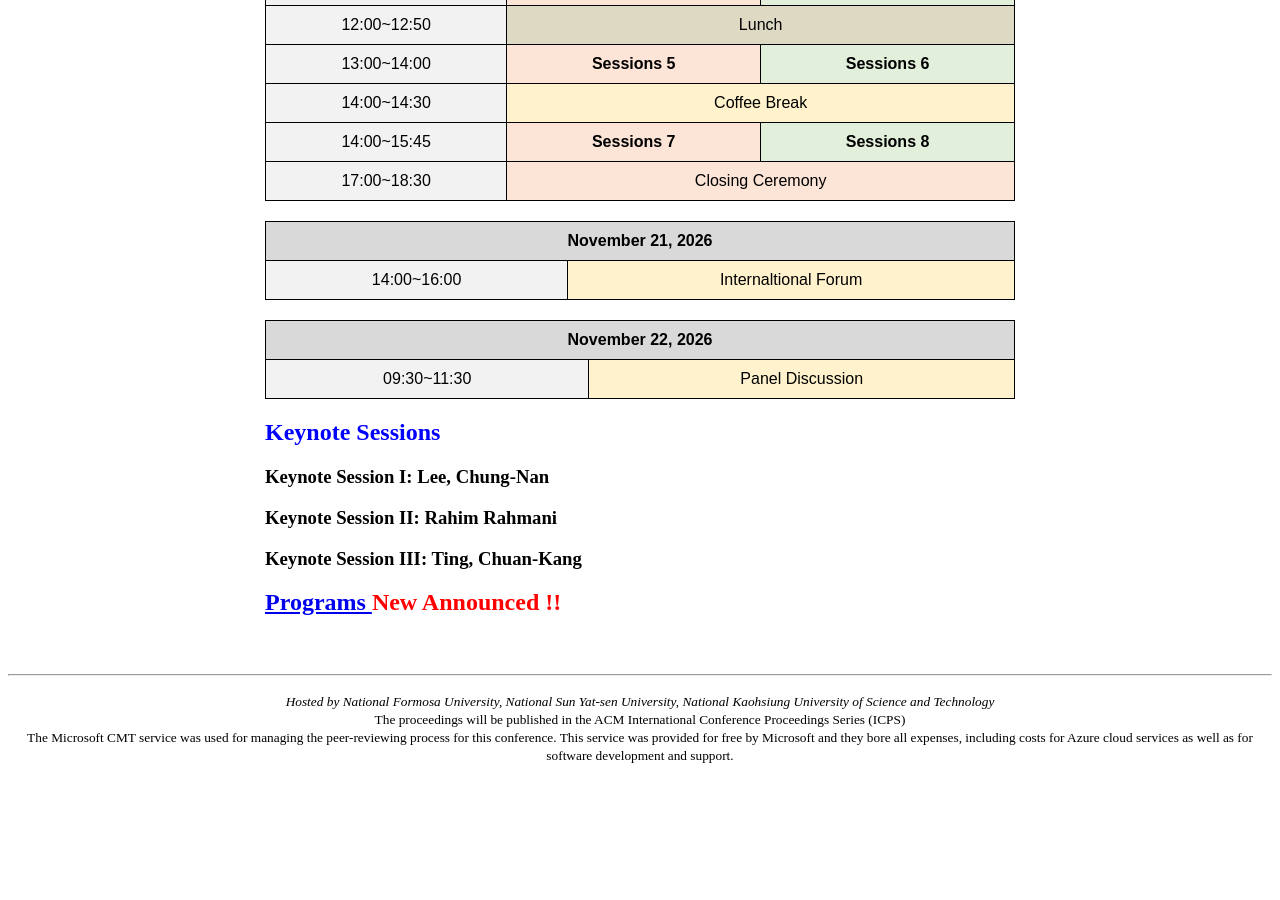
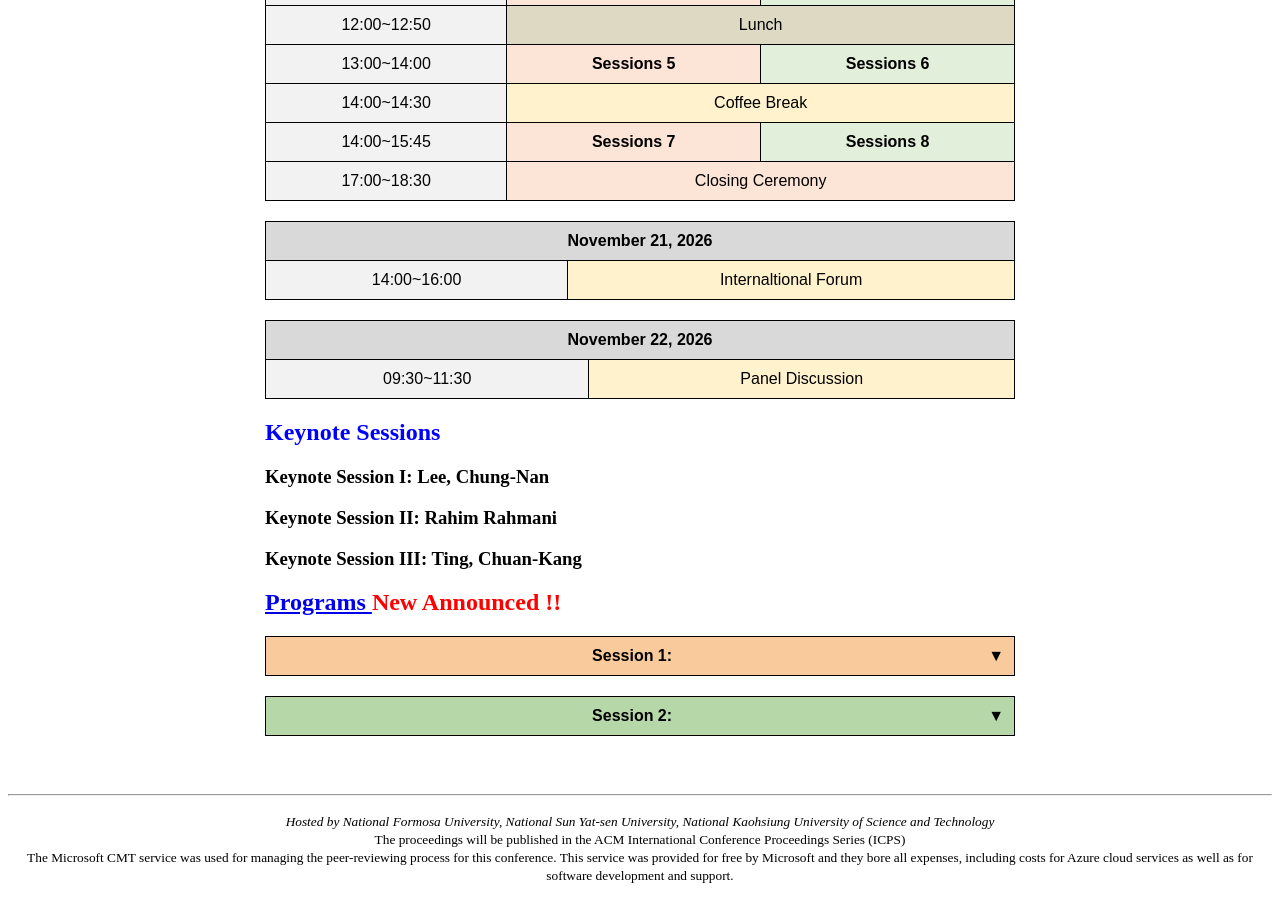
Before and after one commit to icea-conf/2026, a Jekyll site: the page built from program/index.html, in a window 1280 px wide and 900 px high, scrolled down 992 px. Built offline with Jekyll 4.4.1, drawn with Linux system fonts in a browser that asks for light colours; before the commit the page ends 1772 px from its top, so only the background shows below that; some of the changed lines change nothing that is shown.

Commit message:
Update index.html

```diff
--- a/program/index.html
+++ b/program/index.html
@@ -431,10 +431,10 @@
           background-color: #e2efda;
         }
       </style>
-<!--
+
       <table class="dropdown-table" id="session1">
         <tr class="dropdown-title" id="title1" onclick="toggleDropdown('session1', this)">
-          <td colspan="1">
+          <td colspan="2">
             Session 1:
             <span class="indicator" style="float: right">▼</span>
           </td>
@@ -444,49 +444,40 @@
             <th style="border: 1px solid black">Title and Authors</th>
           </tr>
           <tr class="eneos-main">
-            <td>
-              <b>Multiform Multi-Objective Search Economics Algorithm</b>
+            <td> ID: 11 </td><td>
+              <b>  Multiform Multi-Objective Search Economics Algorithm</b>
               <br/>
-              Die-Ting Lin, Min-Qi Du, Chun-Wei Tsai
+
             </td>
           </tr>
           <tr class="eneos-main">
-            <td>
+            <td> ID: 21 </td><td>
               <b>
-                Multi-level Multimodal Sow Estrus Detection System
+                 Multi-level Multimodal Sow Estrus Detection System
               </b>
               <br/>
-              Whai-En Chen, Shih-Che Lin
+
             </td>
           </tr>
           <tr class="eneos-main">
-           <td>
+           <td> ID: 18 </td><td>
               <b>
-                Threshold-Triggered Cycles as Endogenous Relaxation Experiments: Mining a Biological Methanation Rate from Quantized Pressure
+                 Threshold-Triggered Cycles as Endogenous Relaxation Experiments: Mining a Biological Methanation Rate from Quantized Pressure
               </b>
               <br/>
-              Cheng-Yu Li, Chun-Hao Chen, Cheng-Yuan Hung, Yen-Jie Huang
+
             </td>
           </tr>
           <tr class="eneos-main">
-           <td>
+           <td> ID: 32 </td><td>
               <b>
                 A Hybrid NSGA-II with 3D K-Means for Dynamic Two-Echelon Pickup and Delivery Routing
               </b>
               <br/>
-              Yu-Ching Chen, Hua-Jyun Jheng, Jia-Chuan Ning, Mu-En Wu, Jimmy Ming-Tai Wu
+
             </td>
           </tr>
-          <tr class="eneos-main">
-            <td>
-              <b>
-               [WIP] Candidate-Domain-Encoded Quantum Support-Threshold Testing for Transactional Frequent Subgraph Mining
-              </b>
-              <br/>
-              Shang-Yu Tsai, Jimmy Ming-Tai Wu, Mu-En Wu
-            </td>
-          </tr>
-        </tbody>
+         </tbody>
       </table>
 
       <table class="dropdown-table" id="session2">
@@ -501,58 +492,48 @@
              <th style="border: 1px solid black">Title and Authors</th>
           </tr>
           <tr class="eneos2">
-           <td>
+           <td> ID: 4 </td><td>
               <b>
                A Morphological Feature Detection and Temporal Aggregation Approach to Sex Determination in Black Tiger Shrimp
               </b>
               <br/>
-              Chun Ting Wu
-            </td>
+              </td>
           </tr>
           <tr class="eneos2">
-           <td>
+           <td> ID: 17 </td><td>
               <b>
               Recurrent Neural Network Surrogate Modeling of HIV Infection Dynamics in CD4+ T Cells
               </b>
               <br/>
-              Imran Ali
+
             </td>
           </tr>
           <tr class="eneos2">
-            <td>
-              <b>
-              Lightweight BERT Model Based on Knowledge Distillation for InappropriateWebpage Classification
-              </b>
-              <br/>
-              Pao-Cheng Ai, Ke-Han Zhang, Chun-Wei Tsai
-            </td>
-          </tr>
-          <tr class="eneos2">
-            <td>
+            <td> ID: 9 </td><td>
               <b>
               Evolutionary Structured Pruning for Multi-Agent Reinforcement Learning in Traffic Signal Control
               </b>
               <br/>
-              Siang-Hong Yang, Jing-Yuan Ting, Kai-Yi Chiang, Chun-Wei Tsai
+
             </td>
           </tr>
       <tr class="eneos2">
-            <td>
+            <td> ID: 38 </td><td>
               <b>
-              [WIP]Does a Market Regime Learned In-Sample Keep Its Meaning Out of Sample? The Turbulent Regime of an HMM Asset Allocation System, 2008–2026
+              Does a Market Regime Learned In-Sample Keep Its Meaning Out of Sample? The Turbulent Regime of an HMM Asset Allocation System, 2008–2026
               </b>
               <br/>
-              Meng-Ju Yang, Mu-En Wu, Jimmy Ming-Tai Wu
+
             </td>
           </tr>
         </tbody>
       </table>
-  -->
+
 <!--
       <table class="dropdown-table" id="session3A">
         <tr class="dropdown-title" id="title3A" onclick="toggleDropdown('session3A', this)">
           <td colspan="2">
-            Session 3:
+            Session 3A:
             <span class="indicator" style="float: right">▼</span>
           </td>
         </tr>
@@ -561,39 +542,38 @@
             <th style="border: 1px solid black">Title and Authors</th>
           </tr>
       <tr class="eneos-main">
-           <td>
+           <td> ID: 16 </td><td>
               <b>
               A Multilayer Recurrent Neural Network Surrogate for a Kidney-Dysfunction Model with Hard-Water Mineral Dynamics
               </b>
               <br/>
-              Imran Ali
+
             </td>
           </tr>
        <tr class="eneos-main">
-           <td>
+           <td> ID: 15 </td><td>
               <b>
               Temporal Alignment in Satellite–In-Situ Sensor Fusion for Crop Classification
               </b>
               <br/>
-              Gamage Dilshani Palihapitiya, Arun Kumar Sangaiah, Mogana Kumaran Sivaraman, Romi Fadillah Rahmat
             </td>
           </tr>
       <tr class="eneos-main">
-           <td>
+           <td> ID: 49 </td><td>
               <b>
               Assessing Feature Selection Stability Across Repeated Resampling and SHAP Consistency Across Repeated Model Fits for Imbalanced Semiconductor Quality Data
               </b>
               <br/>
-              Tanaphon Loesphuwiwat, Paronkasom Indrarat, Po-Jui Chen, Wimonya Chaiboon, Meng-Hua Li
+
             </td>
           </tr>
       <tr class="eneos-main">
-           <td>
+           <td> ID: 53 </td><td>
               <b>
               Hospital-Partitioned Density-Based Clustering for Temporary Screening Station Location-Allocation during Epidemics: A Case Study of Kaohsiung City
               </b>
               <br/>
-              Hsin-Hung Pan, Chia-Le Shih, Chien-Chih Chen, Tsz-Kin Lau, Ko-Wei Huang, Hsieh-Chih Hsu
+
             </td>
           </tr>
        </tbody>
@@ -601,7 +581,7 @@
 <table class="dropdown-table" id="session3B">
         <tr class="dropdown-title eneos2" id="title3B" onclick="toggleDropdown('session3B', this)">
           <td colspan="2">
-            Session 3:
+            Session 3B:
             <span class="indicator" style="float: right">▼</span>
           </td>
         </tr>
@@ -610,39 +590,48 @@
             <th style="border: 1px solid black">Title and Authors</th>
           </tr>
       <tr class="eneos2">
-           <td>
+           <td> ID: 14 </td><td>
               <b>
-             [WIP] Deliberation Trace-Based Commitment Control for Multi-Agent Systems under Partial Observability
+             Deliberation Trace-Based Commitment Control for Multi-Agent Systems under Partial Observability
               </b>
               <br/>
-              Hyeonbin Kang, Wencan Mao, Manabu Tsukada
+
             </td>
           </tr>
        <tr class="eneos2">
-           <td>
+           <td> ID: 42 </td><td>
               <b>
               Detecting Earthworm Burrows in Aerial Grassland Imagery: A Multi-scale Centerpoint Approach with Surface Negative Loss
               </b>
               <br/>
-              Qing-Lin Yu, Tong-Tong Gai, De-Hu Yu, Kai-Peng Wang, Jerry Chun-Wei Lin
+
             </td>
           </tr>
       <tr class="eneos2">
-           <td>
+           <td> ID: 29 </td><td>
               <b>
               Hull Text Recognition for Non-Cooperative Vessel Identification: A Dataset and Baseline
               </b>
               <br/>
-              Jia-Jiun Liu, Chi-Wei Wu, Pang-Wei Tsai, Shih Hsiung Lee
+
             </td>
           </tr>
       <tr class="eneos2">
-           <td>
+           <td> ID: 10 </td><td>
               <b>
-              [WIP]Does a Stock Making New Highs on Many Time Scales at Once Keep Rising? A Multi-Scale New-High Signal on Taiwan 50 Stocks
+              Lightweight BERT Model Based on Knowledge Distillation for InappropriateWebpage Classification
               </b>
               <br/>
-              Hsiang-Ju Chen, Mu-En Wu, Jimmy Ming-Tai Wu
+
+            </td>
+          </tr>
+       <tr class="eneos2">
+           <td> ID: 50 </td><td>
+              <b>
+              Does a Stock Making New Highs on Many Time Scales at Once Keep Rising? A Multi-Scale New-High Signal on Taiwan 50 Stocks
+              </b>
+              <br/>
+
             </td>
           </tr>
        </tbody>
```
